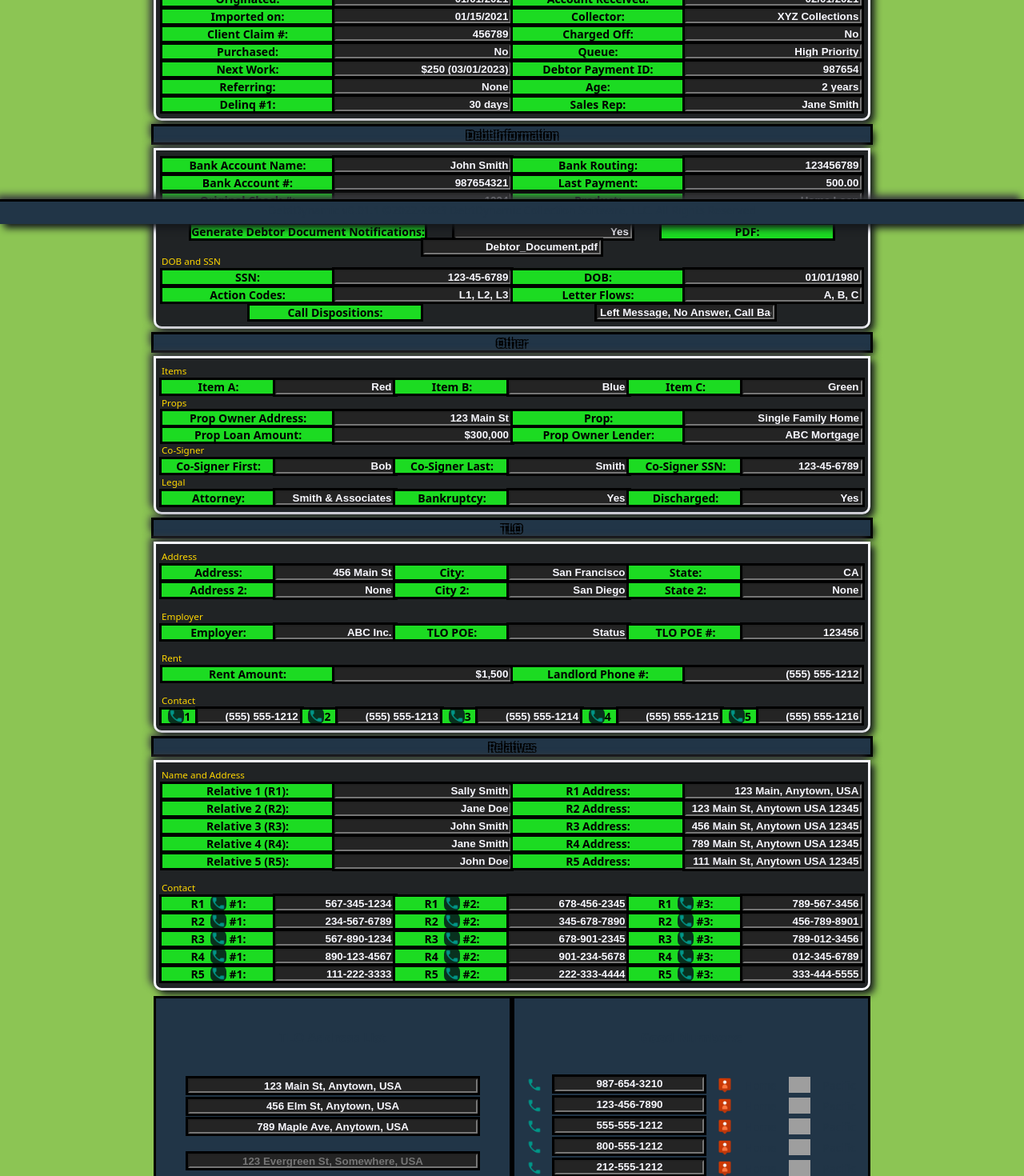
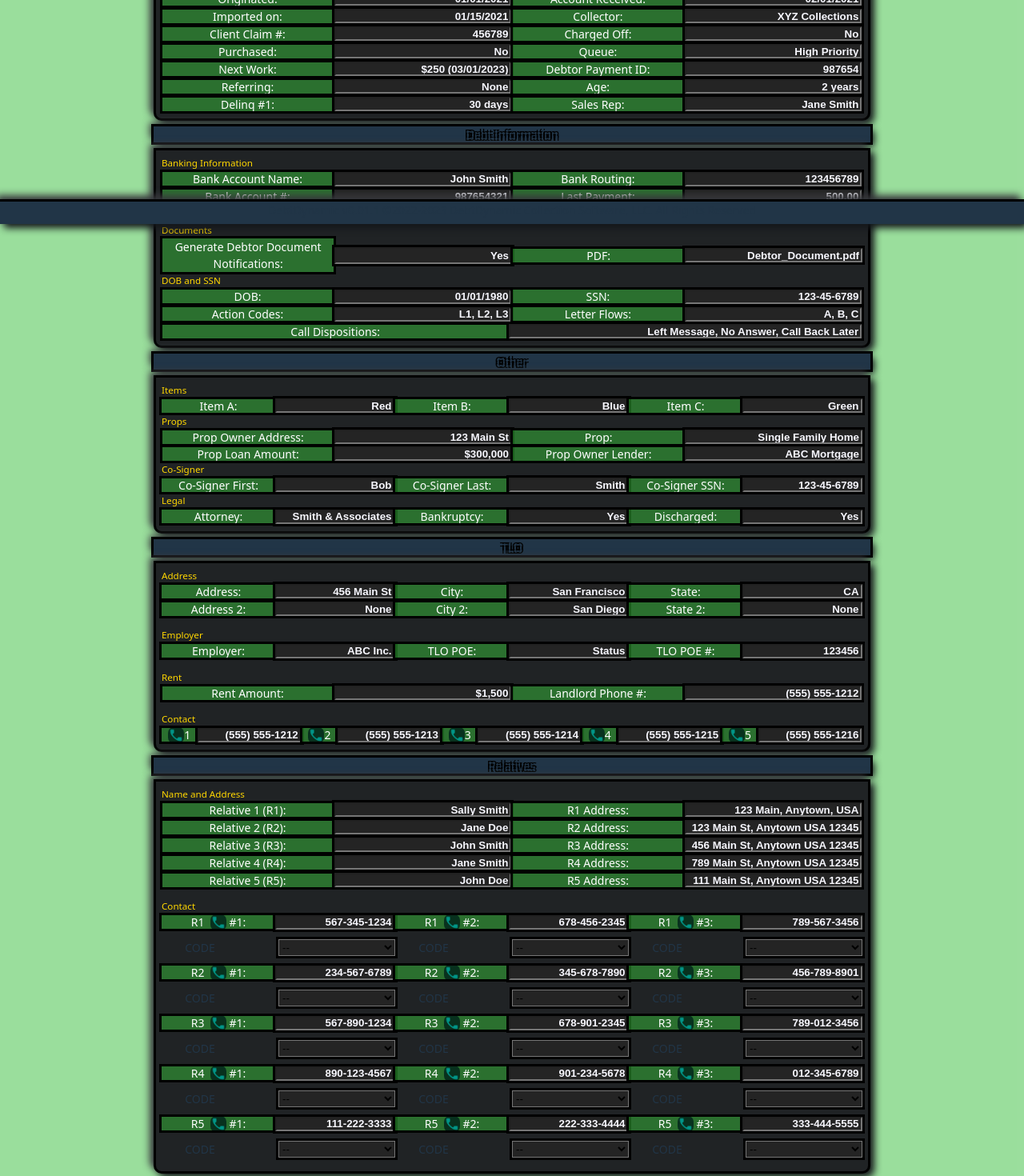
Before and after one commit to alexxygg/simpplifiedCollections, a React (Vite) app: page /accounts/1 in a window 1280 px wide. Shown: the part 520-1990 px from the top of the page at 80% size. Built offline with nearby package versions, Linux system fonts and the light colour scheme; grey boxes are pictures that could not be loaded.

Commit message:
dispo code selection
dispo code selection added to all phone fields

```diff
--- a/src/index.css
+++ b/src/index.css
@@ -28,7 +28,7 @@ body {
   min-height: 100vh;
   font-size: 14px;
   font-weight: 500;
-  background-color: rgb(140, 197, 84);
+  background-color: rgba(55, 189, 59, 0.5);
   margin: 0;
 }
 .App {
@@ -524,12 +524,23 @@ button:active {
 .homepage-component__button:hover {
   background-color: #538d55;
 }
+.disposition {
+  display: flex;
+  margin: auto;
+  justify-content: space-between;
+  padding: 10px 0px;
+}
+select {
+  width: 50%;
+  background-color: #242424;
+  outline: solid black;
+}
 .section {
   display: flex;
   flex-wrap: wrap;
   justify-content: space-evenly;
   align-items: center;
-  border: solid ghostwhite;
+  border: solid black;
   border-radius: 0px 0px 10px 10px;
   background-color: rgb(32, 35, 37);
   width: 100%;
@@ -543,24 +554,25 @@ input {
   height: 12px;
   color: ghostwhite;
   background-color: #242424;
-  font-weight: 600;
+  font-weight: 700;
   outline: solid black;
 }
 input:hover {
   background-color: #383636;
-  outline: solid #1cdb22 2px;
+  outline: solid rgb(55, 189, 59) 2px;
+  z-index: 2;
 }
 .beforeInput {
   display: flex;
   justify-content: center;
   align-items: center;
   min-width: max-content;
-  background-color: #1cdb22;
-  color: black;
+  background-color: rgba(55, 189, 59, 0.5);
+  color: white;
   height: 17px;
+  font-weight: 500;
   outline: black solid;
   margin: 2px auto;
-  font-weight: 700;
 }
 .beforeInput > img {
   height: 20px;
@@ -628,7 +640,6 @@ input:hover {
 .DOB,
 .ACTION_CODES,
 .LETTER_FLOWS,
-.CALL_DISPOSITIONS,
 .ORIGINAL_CHECK_NUMBER,
 .PRODUCT {
   width: 24.4%;
@@ -643,6 +654,10 @@ input:hover {
 .PDF,
 .GENERATE_DEBTOR_DOCUMENT_NOTIFICATIONS {
   width: 24.4% !important;
+}
+.GENERATE_DEBTOR_DOCUMENT_NOTIFICATIONS {
+  min-width: 20% !important;
+  height: auto;
 }
 .RELATIVE_1_PH1,
 .RELATIVE_1_PH2,
@@ -680,10 +695,11 @@ input:hover {
   width: 16.1%;
   margin: 2px auto;
 }
-
+.disposition {
+  width: 33.3%;
+}
 .LANDLORD_PHONE_NUMBER {
   width: 11.2%;
-  margin: 2px auto;
 }
 .TLO_PHONE,
 .TLO_PHONE_2,
@@ -700,7 +716,8 @@ input:hover {
 .TLO_PHONE_5:is(div) {
   width: 5%;
 }
-.CLIENT {
+.CLIENT,
+.CALL_DISPOSITIONS {
   width: 49.4%;
   margin-right: auto;
 }
--- a/src/oneAccountParts/AccountTemplate/Relatives.jsx
+++ b/src/oneAccountParts/AccountTemplate/Relatives.jsx
@@ -1,10 +1,32 @@
-import React from "react";
+import { useState, React } from "react";
+
+const dispositions = [
+  "--",
+  "LVM",
+  "N/A, NO VM",
+  "Not available Message",
+  "DISC",
+  "Wrong Number",
+  "Busy Tone",
+  "Call can't be completed Message",
+  "Call Failed",
+  "Bad Connection",
+];
 
 function Relatives({ object }) {
   //copy to clipboard
   const handleClick = (e) => {
     navigator.clipboard.writeText(e.currentTarget.value);
   };
+
+  const [selectedDisposition, setSelectedDisposition] = useState(
+    dispositions[0]
+  );
+
+  const handleDispositionChange = (event) => {
+    setSelectedDisposition(event.target.value);
+  };
+
   return (
     <>
       {" "}
@@ -115,7 +137,7 @@ function Relatives({ object }) {
           className="RELATIVE_1_PH2"
           onClick={handleClick}
           defaultValue={object.RELATIVE_1_PH2}
-        />
+        />{" "}
         <div className="beforeInput RELATIVE_1_PH3">
           R1 &nbsp;
           <img src="/newNumber.png" />
@@ -128,6 +150,45 @@ function Relatives({ object }) {
           onClick={handleClick}
           defaultValue={object.RELATIVE_1_PH3}
         />{" "}
+        <div className="disposition">
+          <label>&nbsp;&nbsp;&nbsp;&nbsp;&nbsp;&nbsp;&nbsp;&nbsp;CODE</label>
+          <select
+            value={selectedDisposition}
+            onChange={handleDispositionChange}
+          >
+            {dispositions.map((disposition, index) => (
+              <option key={index} value={disposition}>
+                {disposition}
+              </option>
+            ))}
+          </select>
+        </div>
+        <div className="disposition">
+          <label>&nbsp;&nbsp;&nbsp;&nbsp;&nbsp;&nbsp;&nbsp;&nbsp;CODE</label>
+          <select
+            value={selectedDisposition}
+            onChange={handleDispositionChange}
+          >
+            {dispositions.map((disposition, index) => (
+              <option key={index} value={disposition}>
+                {disposition}
+              </option>
+            ))}
+          </select>
+        </div>{" "}
+        <div className="disposition">
+          <label>&nbsp;&nbsp;&nbsp;&nbsp;&nbsp;&nbsp;&nbsp;&nbsp;CODE</label>
+          <select
+            value={selectedDisposition}
+            onChange={handleDispositionChange}
+          >
+            {dispositions.map((disposition, index) => (
+              <option key={index} value={disposition}>
+                {disposition}
+              </option>
+            ))}
+          </select>
+        </div>
         <div className="beforeInput RELATIVE_2_PH1">
           R2 &nbsp;
           <img src="/newNumber.png" />
@@ -164,6 +225,45 @@ function Relatives({ object }) {
           onClick={handleClick}
           defaultValue={object.RELATIVE_2_PH3}
         />
+        <div className="disposition">
+          <label>&nbsp;&nbsp;&nbsp;&nbsp;&nbsp;&nbsp;&nbsp;&nbsp;CODE</label>
+          <select
+            value={selectedDisposition}
+            onChange={handleDispositionChange}
+          >
+            {dispositions.map((disposition, index) => (
+              <option key={index} value={disposition}>
+                {disposition}
+              </option>
+            ))}
+          </select>
+        </div>
+        <div className="disposition">
+          <label>&nbsp;&nbsp;&nbsp;&nbsp;&nbsp;&nbsp;&nbsp;&nbsp;CODE</label>
+          <select
+            value={selectedDisposition}
+            onChange={handleDispositionChange}
+          >
+            {dispositions.map((disposition, index) => (
+              <option key={index} value={disposition}>
+                {disposition}
+              </option>
+            ))}
+          </select>
+        </div>{" "}
+        <div className="disposition">
+          <label>&nbsp;&nbsp;&nbsp;&nbsp;&nbsp;&nbsp;&nbsp;&nbsp;CODE</label>
+          <select
+            value={selectedDisposition}
+            onChange={handleDispositionChange}
+          >
+            {dispositions.map((disposition, index) => (
+              <option key={index} value={disposition}>
+                {disposition}
+              </option>
+            ))}
+          </select>
+        </div>
         <div className="beforeInput RELATIVE_3_PH1">
           R3 &nbsp;
           <img src="/newNumber.png" />
@@ -199,7 +299,46 @@ function Relatives({ object }) {
           className="RELATIVE_3_PH3"
           onClick={handleClick}
           defaultValue={object.RELATIVE_3_PH3}
-        />
+        />{" "}
+        <div className="disposition">
+          <label>&nbsp;&nbsp;&nbsp;&nbsp;&nbsp;&nbsp;&nbsp;&nbsp;CODE</label>
+          <select
+            value={selectedDisposition}
+            onChange={handleDispositionChange}
+          >
+            {dispositions.map((disposition, index) => (
+              <option key={index} value={disposition}>
+                {disposition}
+              </option>
+            ))}
+          </select>
+        </div>
+        <div className="disposition">
+          <label>&nbsp;&nbsp;&nbsp;&nbsp;&nbsp;&nbsp;&nbsp;&nbsp;CODE</label>
+          <select
+            value={selectedDisposition}
+            onChange={handleDispositionChange}
+          >
+            {dispositions.map((disposition, index) => (
+              <option key={index} value={disposition}>
+                {disposition}
+              </option>
+            ))}
+          </select>
+        </div>{" "}
+        <div className="disposition">
+          <label>&nbsp;&nbsp;&nbsp;&nbsp;&nbsp;&nbsp;&nbsp;&nbsp;CODE</label>
+          <select
+            value={selectedDisposition}
+            onChange={handleDispositionChange}
+          >
+            {dispositions.map((disposition, index) => (
+              <option key={index} value={disposition}>
+                {disposition}
+              </option>
+            ))}
+          </select>
+        </div>
         <div className="beforeInput RELATIVE_4_PH1">
           R4 &nbsp;
           <img src="/newNumber.png" />
@@ -235,7 +374,46 @@ function Relatives({ object }) {
           className="RELATIVE_4_PH3"
           onClick={handleClick}
           defaultValue={object.RELATIVE_4_PH3}
-        />
+        />{" "}
+        <div className="disposition">
+          <label>&nbsp;&nbsp;&nbsp;&nbsp;&nbsp;&nbsp;&nbsp;&nbsp;CODE</label>
+          <select
+            value={selectedDisposition}
+            onChange={handleDispositionChange}
+          >
+            {dispositions.map((disposition, index) => (
+              <option key={index} value={disposition}>
+                {disposition}
+              </option>
+            ))}
+          </select>
+        </div>
+        <div className="disposition">
+          <label>&nbsp;&nbsp;&nbsp;&nbsp;&nbsp;&nbsp;&nbsp;&nbsp;CODE</label>
+          <select
+            value={selectedDisposition}
+            onChange={handleDispositionChange}
+          >
+            {dispositions.map((disposition, index) => (
+              <option key={index} value={disposition}>
+                {disposition}
+              </option>
+            ))}
+          </select>
+        </div>{" "}
+        <div className="disposition">
+          <label>&nbsp;&nbsp;&nbsp;&nbsp;&nbsp;&nbsp;&nbsp;&nbsp;CODE</label>
+          <select
+            value={selectedDisposition}
+            onChange={handleDispositionChange}
+          >
+            {dispositions.map((disposition, index) => (
+              <option key={index} value={disposition}>
+                {disposition}
+              </option>
+            ))}
+          </select>
+        </div>
         <div className="beforeInput RELATIVE_5_PH1">
           R5 &nbsp;
           <img src="/newNumber.png" />
@@ -271,7 +449,46 @@ function Relatives({ object }) {
           className="RELATIVE_5_PH3"
           onClick={handleClick}
           defaultValue={object.RELATIVE_5_PH3}
-        />
+        />{" "}
+        <div className="disposition">
+          <label>&nbsp;&nbsp;&nbsp;&nbsp;&nbsp;&nbsp;&nbsp;&nbsp;CODE</label>
+          <select
+            value={selectedDisposition}
+            onChange={handleDispositionChange}
+          >
+            {dispositions.map((disposition, index) => (
+              <option key={index} value={disposition}>
+                {disposition}
+              </option>
+            ))}
+          </select>
+        </div>
+        <div className="disposition">
+          <label>&nbsp;&nbsp;&nbsp;&nbsp;&nbsp;&nbsp;&nbsp;&nbsp;CODE</label>
+          <select
+            value={selectedDisposition}
+            onChange={handleDispositionChange}
+          >
+            {dispositions.map((disposition, index) => (
+              <option key={index} value={disposition}>
+                {disposition}
+              </option>
+            ))}
+          </select>
+        </div>{" "}
+        <div className="disposition">
+          <label>&nbsp;&nbsp;&nbsp;&nbsp;&nbsp;&nbsp;&nbsp;&nbsp;CODE</label>
+          <select
+            value={selectedDisposition}
+            onChange={handleDispositionChange}
+          >
+            {dispositions.map((disposition, index) => (
+              <option key={index} value={disposition}>
+                {disposition}
+              </option>
+            ))}
+          </select>
+        </div>
       </div>
     </>
   );
--- a/src/oneAccountParts/TestAccount.jsx
+++ b/src/oneAccountParts/TestAccount.jsx
@@ -238,6 +238,7 @@ function TestAccount({ object }) {
       </div>
       <div className="title">Debt Information</div>
       <div className="section">
+        <div className="subTitle goldColor">Banking Information</div>
         <div className="beforeInput BANK_ACCT_NAME">Bank Account Name:</div>
         <input
           readOnly
@@ -308,14 +309,6 @@ function TestAccount({ object }) {
           defaultValue={object.PDF}
         />
         <div className="subTitle goldColor">DOB and SSN</div>
-        <div className="beforeInput SSN">SSN:</div>
-        <input
-          readOnly
-          type="text"
-          className="SSN"
-          onClick={handleClick}
-          defaultValue={object.SSN}
-        />
         <div className="beforeInput DOB">DOB:</div>
         <input
           readOnly
@@ -324,6 +317,14 @@ function TestAccount({ object }) {
           onClick={handleClick}
           defaultValue={object.DOB}
         />
+        <div className="beforeInput SSN">SSN:</div>
+        <input
+          readOnly
+          type="text"
+          className="SSN"
+          onClick={handleClick}
+          defaultValue={object.SSN}
+        />{" "}
         <div className="beforeInput ACTION_CODES">Action Codes:</div>
         <input
           readOnly
```
